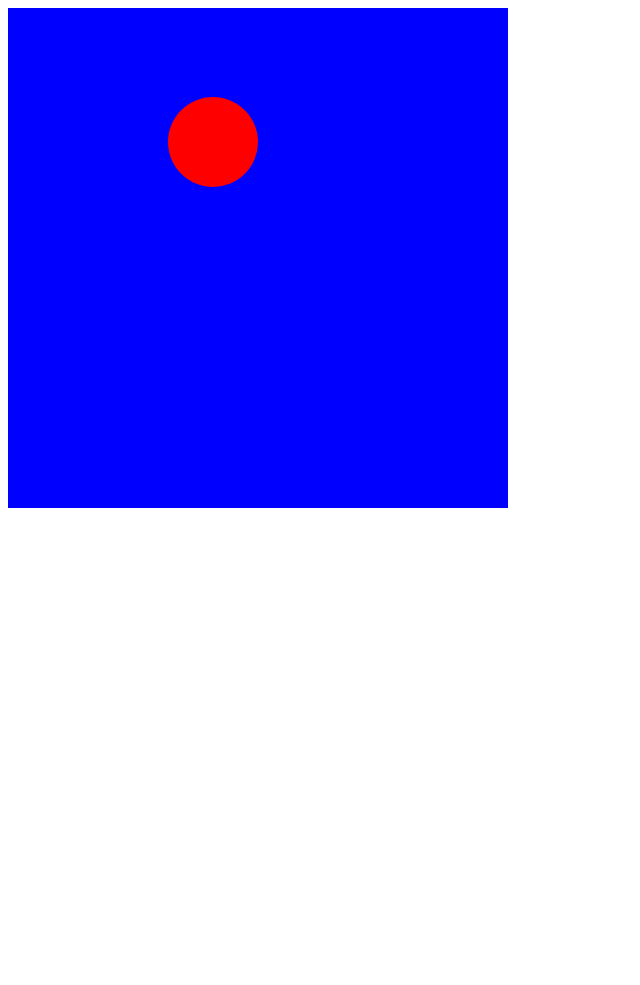
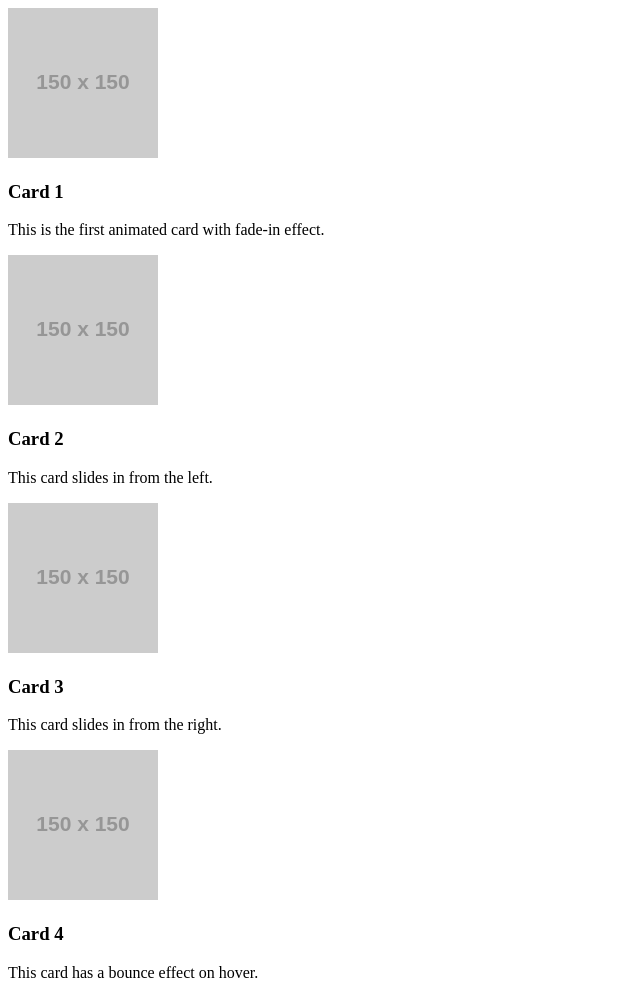
Before and after one commit to 07alizaa/MiniProjects, a plain HTML site: page Project1/index.html in a window 1280 px wide. Shown: the whole page, without its empty margins (0-640 px from the left). Before the commit the page ends 800 px from the top, so only its background shows below. Drawn offline with Linux system fonts and the light colour scheme; files that its build step writes are made by us from their sources; placeholder pictures from the web are drawn by us.

Commit message:
Removed the old animations and created new structure for animations in html

```diff
--- a/Project1/index.html
+++ b/Project1/index.html
@@ -8,8 +8,27 @@
 </head>
 <body>
   <div class="container">
-    <div class="ball">
+    <div class="card" id="card1">
+      <img src="https://via.placeholder.com/150" alt="Card Image">
+      <h3>Card 1</h3>
+      <p>This is the first animated card with fade-in effect.</p>
+    </div>
+    <div class="card" id="card2">
+      <img src="https://via.placeholder.com/150" alt="Card Image">
+      <h3>Card 2</h3>
+      <p>This card slides in from the left.</p>
+    </div>
+    <div class="card" id="card3">
+      <img src="https://via.placeholder.com/150" alt="Card Image">
+      <h3>Card 3</h3>
+      <p>This card slides in from the right.</p>
+    </div>
+    <div class="card" id="card4">
+      <img src="https://via.placeholder.com/150" alt="Card Image">
+      <h3>Card 4</h3>
+      <p>This card has a bounce effect on hover.</p>
     </div>
   </div>
+
 </body>
 </html>
--- a/Project1/style.css
+++ /dev/null
@@ -1,35 +0,0 @@
-.container{
-  background-color: blue;
-  width:500px;
-  height:500px;
-  position: relative;
-
-}
-
-.ball{
-  background-color: red;
-  width:90px;
-  height:90px;
-  border-radius: 90px;
-  position: absolute;
-  bottom: 0;
-  left: 0;
-  animation: parabola 4s infinite;
-
-}
-
-@keyframes parabola {
-  0% {
-    bottom: 0;
-    left: 0;
-  }
-  50% {
-    bottom: 400px;
-    left: 200px;
-  }
-  100% {
-    bottom: 0;
-    left: 400px;
-  }
-
-}
```
